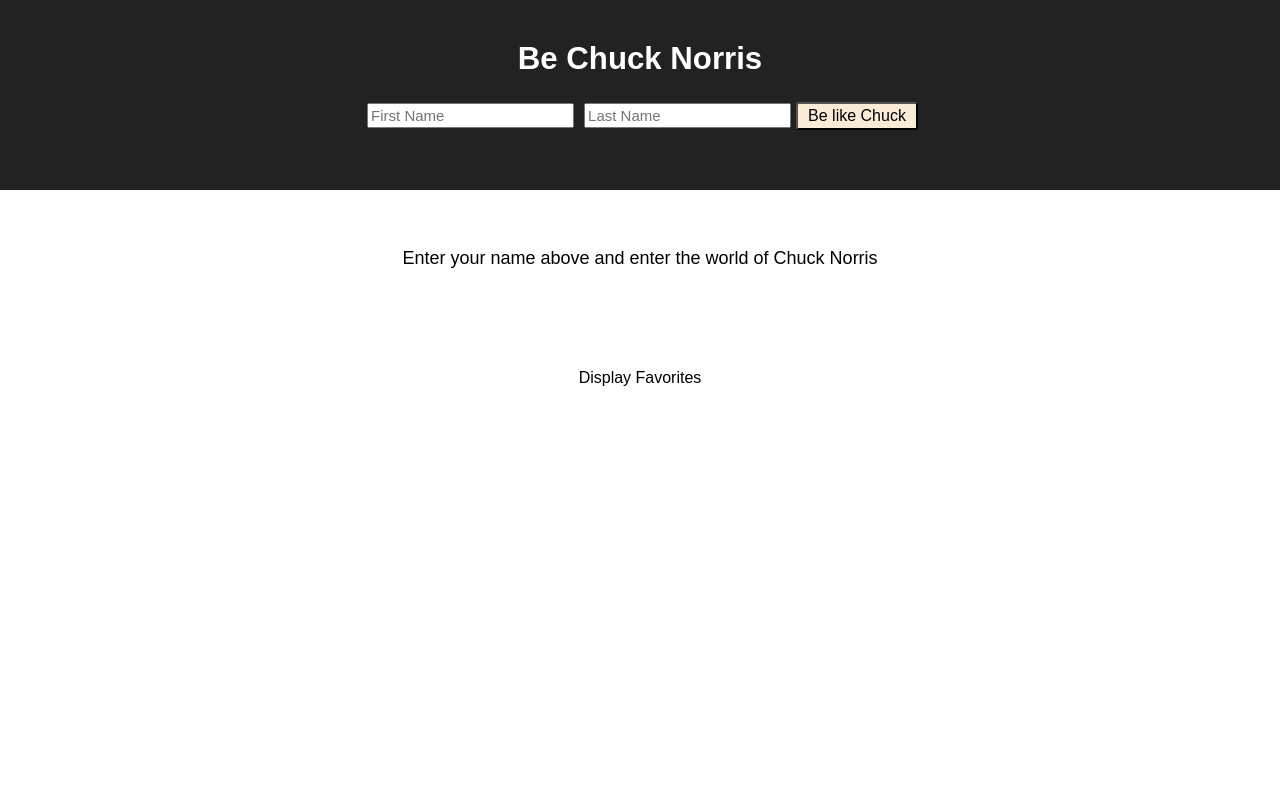
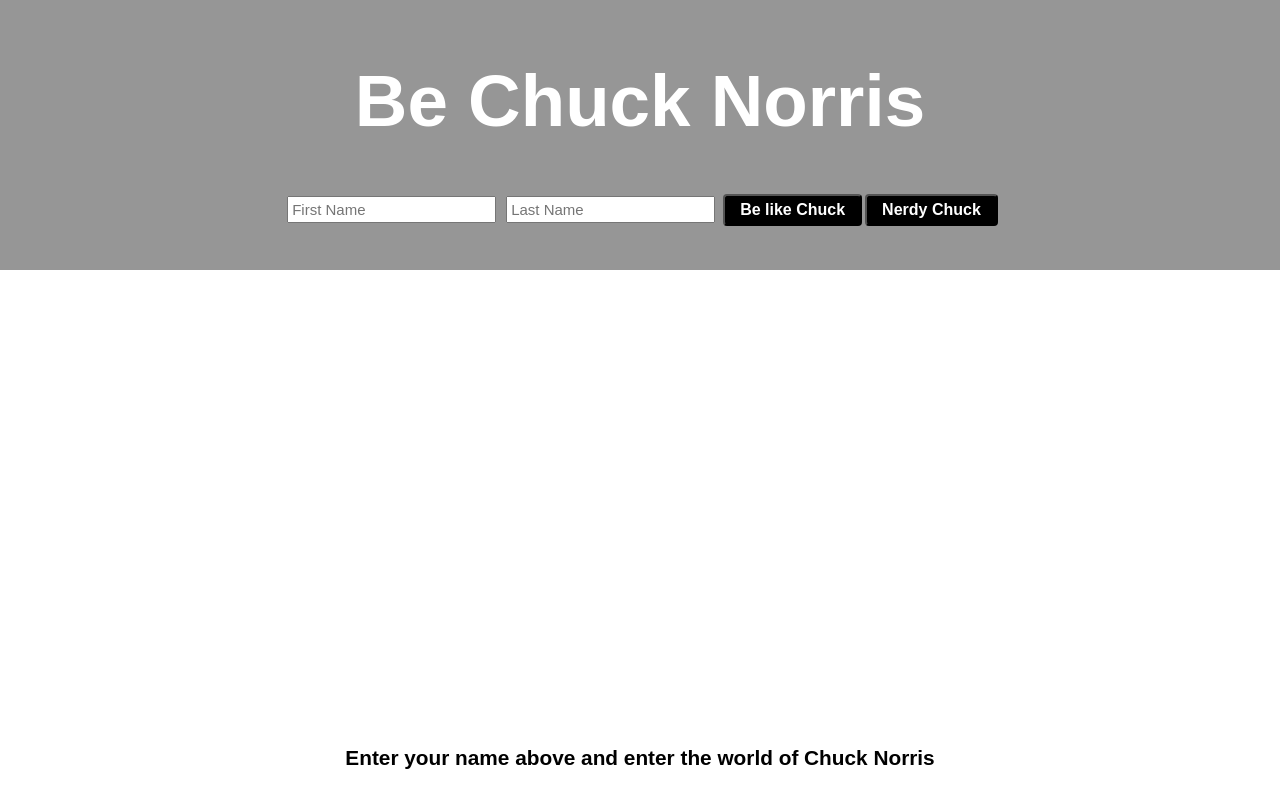
Before and after one commit to mcgagnier/no-db-project, a React (Create React App) app: page / in a window 1280 px wide. Built offline with nearby package versions, Linux system fonts and the light colour scheme; no server answers.

Commit message:
Functioning

```diff
--- a/src/App.css
+++ b/src/App.css
@@ -4,9 +4,9 @@
 
 
 .App-header {
-  background-color: #222;
-  height: 150px;
-  padding: 20px;
+  background-color: rgba(34, 34, 34, 0.475);
+  height: 250px;
+  padding: 10px;
   color: white;
 }
 header, app-header {
@@ -14,28 +14,38 @@
 }
 
 .App-title {
-  font-size: 1.5em;
+  font-size: 3.5em;
 }
 
 .App-intro {
-  font-size: large;
+  font-size: 1.3em;
+  font-weight: bold;
+  position: fixed;
+  bottom: 0;
+  margin: 0px 0px 30px 0px;
+  width: 100%;
+
 }
 
 .Joke {
-  max-width: 70%;
+  max-width: 60%;
   margin: auto;
-  padding: 20px;
-  font-size: 1.5em;
+  padding: 30px;
+  font-size: 2.3em;
+  line-height: 1.5em;
 }
 
 input {
   margin: 5px;
-  padding: 2px;
+  padding: 3px;
   font-size: 15px;
 }
 button {
-  padding: 3px 10px;
-  background-color: antiquewhite;
-  border-radius: 3px;
+  padding: 5px 15px;
+  background-color: black;
+  color: white;
+  border-radius: 4px;
   font-size: 16px;
+  margin-left: 3px;
+  font-weight: bold;
 }
--- a/src/App.js
+++ b/src/App.js
@@ -1,9 +1,20 @@
 import React, { Component } from 'react';
 import './App.css';
 import * as axios from 'axios';
+import Button from './Button'
 
 function getJokes(firstName, lastName) {
   return axios.get(`http://localhost:8686/jokes`, {
+    params: {
+      firstName,
+      lastName
+    }
+  }).then((response) => {
+    return response.data.value.joke;
+  });
+}
+function getJokesNerdy(firstName, lastName) {
+  return axios.get(`http://localhost:8686/jokesNerdy`, {
     params: {
       firstName,
       lastName
@@ -45,15 +56,23 @@
     this.getJoke()
     // this.getFavorites()
   }
-  getFavorites = () => {
-    axios.get('http://localhost:8686/favorites').then(response=> {
-      this.setState({ favorites: response.data })
-    }).catch(error => console.log('this is error', error))
-  }
+  // getFavorites = () => {
+  //   axios.get('http://localhost:8686/favorites').then(response=> {
+  //     this.setState({ favorites: response.data })
+  //   }).catch(error => console.log('this is error', error))
+  // }
 
   getJoke = () => {
     console.log(this.state.firstName, this.state.lastName);
     getJokes(this.state.firstName, this.state.lastName).then(joke => {
+      this.setState({
+        joke
+      });
+    });
+  }
+  getJokeNerdy = () => {
+    console.log(this.state.firstName, this.state.lastName);
+    getJokesNerdy(this.state.firstName, this.state.lastName).then(joke => {
       this.setState({
         joke
       });
@@ -73,14 +92,16 @@
           onChange={ this.updateLastName }
           placeholder="Last Name"/>
           <button onClick={this.getJoke}>Be like Chuck</button>
+          <button onClick={this.getJokeNerdy}>Nerdy Chuck</button>
+
         </header>
-        <h3 className="Joke">{this.state.joke}</h3>
+        <h1 className="Joke">{this.state.joke}</h1>
         <p className="App-intro">
           Enter your name above and enter the world of Chuck Norris
         </p>
 
 
-        <div style={{marginTop: 100}} >Display Favorites</div>
+        <div style={{marginTop: 100}} ></div>
         {this.state.favorites}
       </div>
     );
--- /dev/null
+++ b/src/Button.js
@@ -0,0 +1,23 @@
+import React, { Component } from 'react'
+
+class Button extends Component {
+  constructor () {
+    super();
+
+  }
+
+
+  render () {
+    const { text } = this.props;
+
+    return (
+      <button className="our-button">
+        <div style={{border: '2px solid ' , padding: '5px'}}>
+          {text}
+        </div>
+      </button>
+    )
+  }
+}
+
+export default Button;
```
Also changed, not shown: 1 other file (tests, documents, lock files or other folders).
